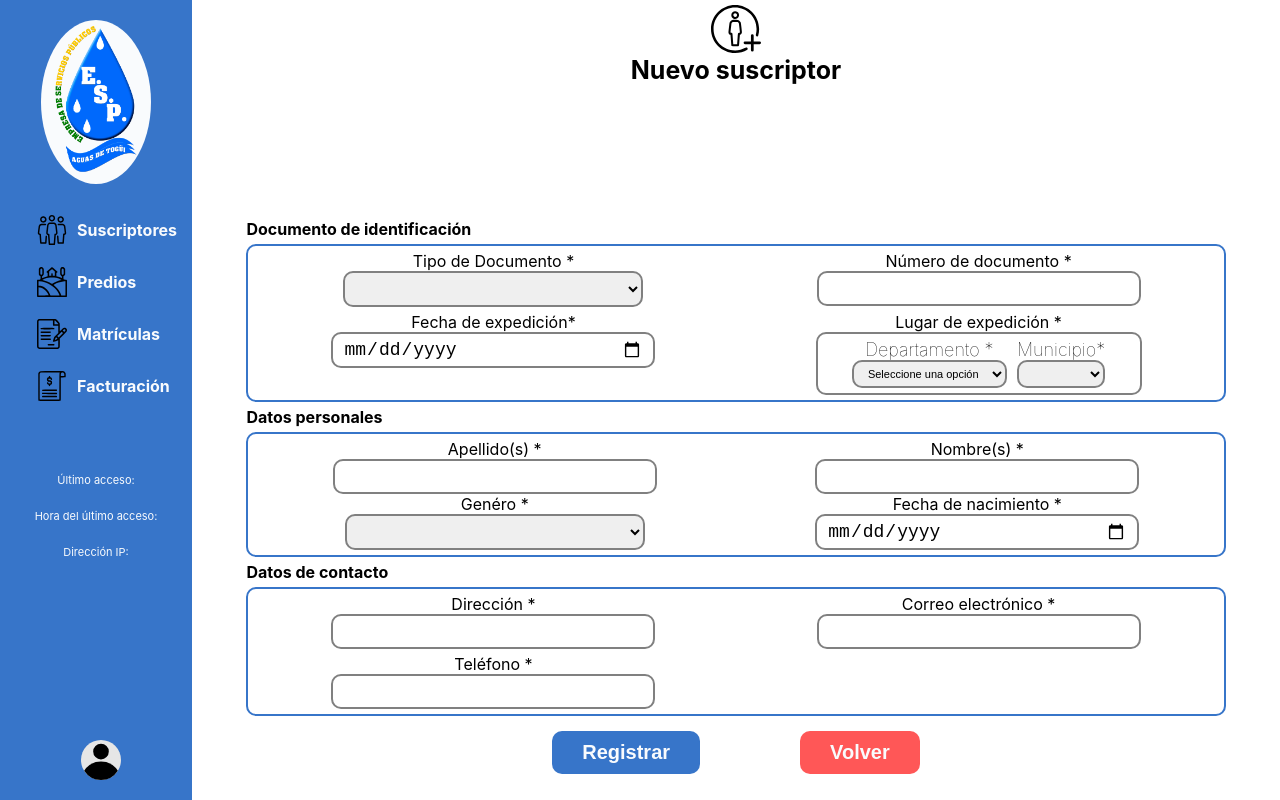
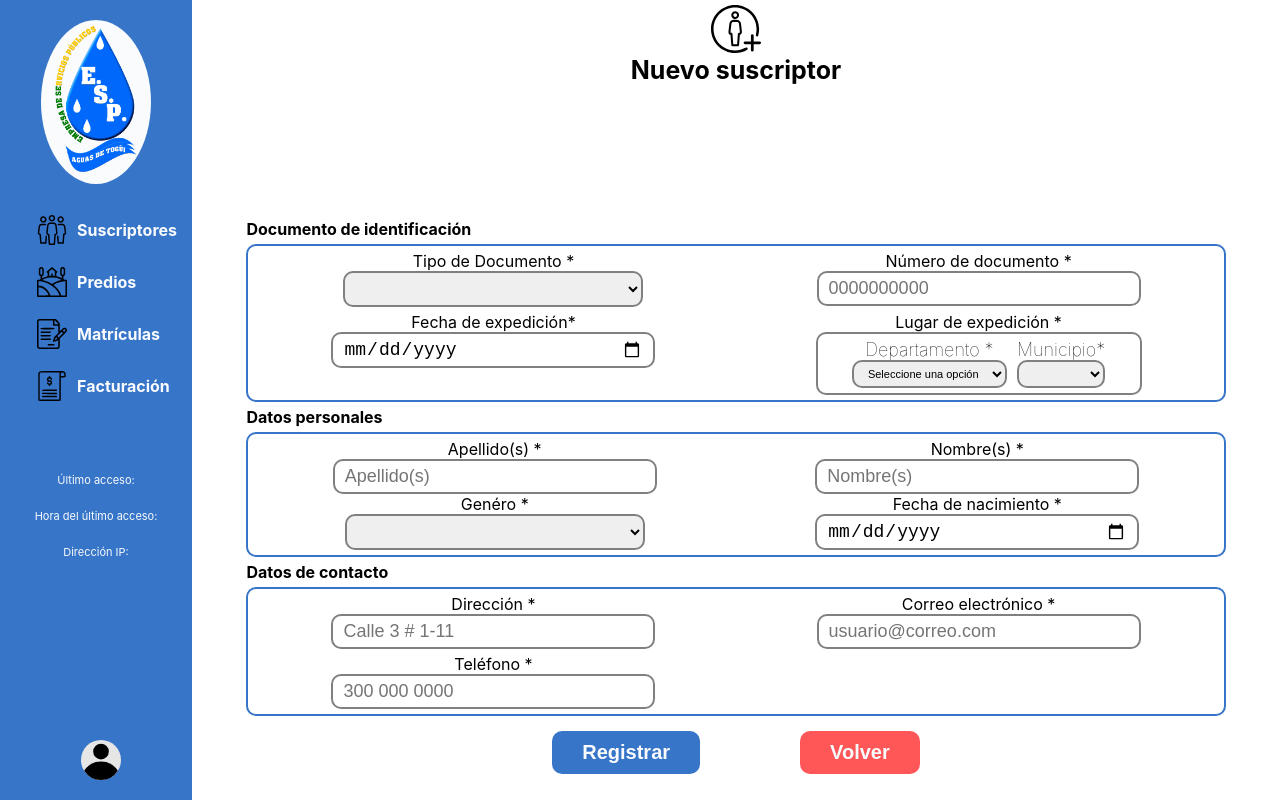
Before and after one commit to AndrewDelRio/FrontSistemaFacturacionATSAESP, a React (Create React App) app: page /secretary/register-subscriber in a window 1280 px wide. Built offline with nearby package versions, Linux system fonts and the light colour scheme.

Commit message:
Modifying addSubscriberWindow

```diff
--- a/src/pages/Subscribers/AddSubscriberWindow/AddSubscriberWindow.js
+++ b/src/pages/Subscribers/AddSubscriberWindow/AddSubscriberWindow.js
@@ -143,6 +143,7 @@ export function AddSubscriberWindow() {
                         <p>Tipo de Documento *</p>
                         <select className="input-info-subscriber"
                             value={documentTypeState}
+                            placeholder="Tipo de documento"
                             onChange={(e) => setDocumentTypeState(e.target.value)}
                         >
                             {documentTypes === null ? '' : documentTypes.map(documentType => {
@@ -158,7 +159,7 @@ export function AddSubscriberWindow() {
 
                     <div>
                         <p>Número de documento *</p>
-                        <input className="input-info-subscriber" type="number" value={documentNumberState} onChange={(e) => setDocumentNumberState(e.target.value)} />
+                        <input className="input-info-subscriber" maxLength={10} size={10} placeholder="0000000000" type="number" value={documentNumberState} onChange={(e) => setDocumentNumberState(e.target.value)} />
                     </div>
 
                     <div id="expedition-date" >
@@ -192,6 +193,7 @@ export function AddSubscriberWindow() {
                                 <select className="input-expedition-place"
                                     value={municipalityState}
                                     onChange={(e) => setMunicipalityState(e.target.value)}
+                                    onClick={(e) => setMunicipalityState(e.target.value)}
                                 >
                                     {
                                         departmentState > -1 &&
@@ -210,11 +212,11 @@ export function AddSubscriberWindow() {
                 <div className="personal-data-containers">
                     <div>
                         <p>Apellido(s) *</p>
-                        <input className="input-info-subscriber" type="text" value={lastnamesState} onChange={(e) => setLastnamesState(e.target.value)}></input>
+                        <input className="input-info-subscriber" maxLength={45} size={45} placeholder="Apellido(s)" type="text" value={lastnamesState} onChange={(e) => setLastnamesState(e.target.value)}></input>
                     </div>
                     <div >
                         <p>Nombre(s) *</p>
-                        <input className="input-info-subscriber" type="text" value={nameState} onChange={(e) => setNamesState(e.target.value)}></input>
+                        <input className="input-info-subscriber" maxLength={45} size={45} placeholder="Nombre(s)" type="text" value={nameState} onChange={(e) => setNamesState(e.target.value)}></input>
                     </div>
                     <div>
                         <p>Genéro *</p>
@@ -239,15 +241,15 @@ export function AddSubscriberWindow() {
                 <div className="contact-dates-container">
                     <div>
                         <p>Dirección *</p>
-                        <input className="input-info-subscriber" type="text" value={addressState} onChange={(e) => setAddressState(e.target.value)}></input>
+                        <input className="input-info-subscriber" maxLength={45} size={45} placeholder="Calle 3 # 1-11" type="text" value={addressState} onChange={(e) => setAddressState(e.target.value)}></input>
                     </div>
                     <div>
                         <p>Correo electrónico *</p>
-                        <input className="input-info-subscriber" type="text" value={emailState} onChange={(e) => setEmailState(e.target.value)}></input>
+                        <input className="input-info-subscriber" maxLength={100} size={100} placeholder="usuario@correo.com" type="email" value={emailState} onChange={(e) => setEmailState(e.target.value)}></input>
                     </div>
                     <div>
                         <p>Teléfono *</p>
-                        <input className="input-info-subscriber" type="number" value={phoneState} onChange={(e) => setPhoneState(e.target.value)}></input>
+                        <input className="input-info-subscriber" size={10} maxLength={10} placeholder="300 000 0000" type="number" value={phoneState} onChange={(e) => setPhoneState(e.target.value)}></input>
                     </div>
                 </div>
                 <div className="control-button">
```
